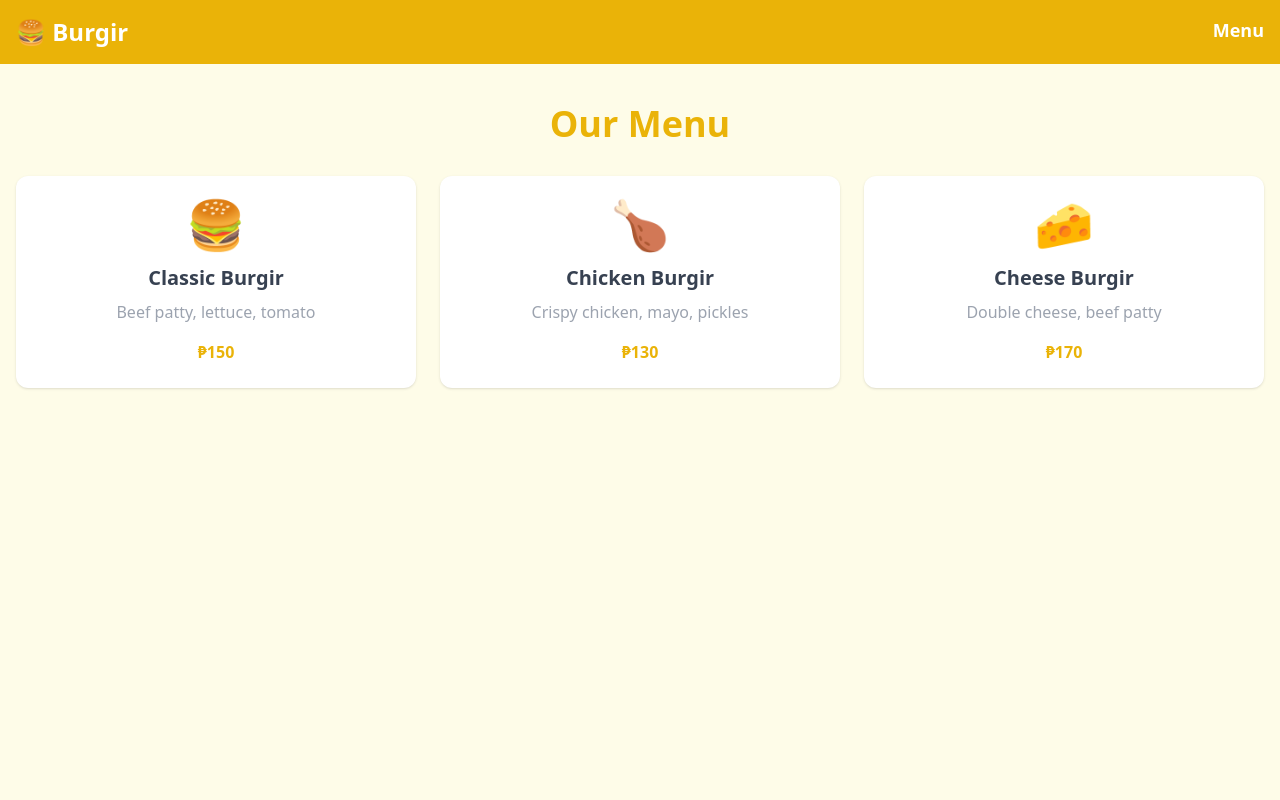
After one commit to anjiolinanakayacontact-netizen/burgir, a Django app: template burgir/templates/menu.html in a window 1280 px wide. The commit adds this page. Run offline with Django 5.2, Linux system fonts and the light colour scheme; the template is opened without the code that fills it, so the values that code supplies are empty; some libraries are stand-ins or nearby versions.

Commit message:
Add homepage and menu page

```diff
--- a/burgir/templates/burgir/home.html
+++ b/burgir/templates/burgir/home.html
@@ -13,6 +13,8 @@
         <h1 class="text-6xl font-bold text-yellow-500">🍔 Burgir</h1>
         <p class="text-2xl mt-4 text-gray-600">I love Django + Tailwind!</p>
         <p class="text-lg mt-2 text-gray-400">Mahal ko ang Django + Tailwind!</p>
+        <a href="/menu/" class="mt-6 inline-block bg-yellow-500 text-white px-6 py-3 rounded-full font-bold text-lg hover:bg-yellow-600">
+    View Menu</a>
     </div>
 
 </body>
--- /dev/null
+++ b/burgir/templates/menu.html
@@ -0,0 +1,49 @@
+{% load tailwind_tags %}
+<!DOCTYPE html>
+<html lang="en">
+<head>
+    <meta charset="UTF-8">
+    <meta name="viewport" content="width=device-width, initial-scale=1.0">
+    <title>Burgir - Menu</title>
+    {% tailwind_css %}
+</head>
+<body class="bg-yellow-50 min-h-screen">
+
+    <nav class="bg-yellow-500 p-4">
+        <div class="container mx-auto flex justify-between">
+            <a href="/" class="text-white text-2xl font-bold">🍔 Burgir</a>
+            <a href="/menu/" class="text-white text-lg font-semibold">Menu</a>
+        </div>
+    </nav>
+
+    <div class="container mx-auto mt-10 px-4">
+        <h1 class="text-4xl font-bold text-yellow-500 text-center mb-8">Our Menu</h1>
+
+        <div class="grid grid-cols-1 md:grid-cols-3 gap-6">
+
+            <div class="bg-white rounded-xl shadow p-6 text-center">
+                <div class="text-5xl mb-4">🍔</div>
+                <h2 class="text-xl font-bold text-gray-700">Classic Burgir</h2>
+                <p class="text-gray-400 mt-2">Beef patty, lettuce, tomato</p>
+                <p class="text-yellow-500 font-bold mt-4">₱150</p>
+            </div>
+
+            <div class="bg-white rounded-xl shadow p-6 text-center">
+                <div class="text-5xl mb-4">🍗</div>
+                <h2 class="text-xl font-bold text-gray-700">Chicken Burgir</h2>
+                <p class="text-gray-400 mt-2">Crispy chicken, mayo, pickles</p>
+                <p class="text-yellow-500 font-bold mt-4">₱130</p>
+            </div>
+
+            <div class="bg-white rounded-xl shadow p-6 text-center">
+                <div class="text-5xl mb-4">🧀</div>
+                <h2 class="text-xl font-bold text-gray-700">Cheese Burgir</h2>
+                <p class="text-gray-400 mt-2">Double cheese, beef patty</p>
+                <p class="text-yellow-500 font-bold mt-4">₱170</p>
+            </div>
+
+        </div>
+    </div>
+
+</body>
+</html>
--- a/burgir/urls.py
+++ b/burgir/urls.py
@@ -3,4 +3,5 @@ from . import views
 
 urlpatterns = [
     path('', views.home, name='home'),
+    path('menu/', views.menu, name='menu'),
 ]
--- a/burgir/views.py
+++ b/burgir/views.py
@@ -2,3 +2,6 @@ from django.shortcuts import render
 
 def home(request):
     return render(request, 'burgir/home.html')
+
+def menu(request):
+    return render(request, 'burgir/menu.html')
--- a/theme/static/css/dist/styles.css
+++ b/theme/static/css/dist/styles.css
@@ -641,8 +641,28 @@ video {
   margin-top: 1rem;
 }
 
+.mb-4 {
+  margin-bottom: 1rem;
+}
+
+.mb-8 {
+  margin-bottom: 2rem;
+}
+
+.mt-10 {
+  margin-top: 2.5rem;
+}
+
+.mt-6 {
+  margin-top: 1.5rem;
+}
+
 .block {
   display: block;
+}
+
+.inline-block {
+  display: inline-block;
 }
 
 .flex {
@@ -681,6 +701,10 @@ video {
   transform: translate(var(--tw-translate-x), var(--tw-translate-y)) rotate(var(--tw-rotate)) skewX(var(--tw-skew-x)) skewY(var(--tw-skew-y)) scaleX(var(--tw-scale-x)) scaleY(var(--tw-scale-y));
 }
 
+.grid-cols-1 {
+  grid-template-columns: repeat(1, minmax(0, 1fr));
+}
+
 .content-start {
   align-content: flex-start;
 }
@@ -691,6 +715,22 @@ video {
 
 .justify-center {
   justify-content: center;
+}
+
+.justify-between {
+  justify-content: space-between;
+}
+
+.gap-6 {
+  gap: 1.5rem;
+}
+
+.rounded-xl {
+  border-radius: 0.75rem;
+}
+
+.rounded-full {
+  border-radius: 9999px;
 }
 
 .border {
@@ -705,6 +745,39 @@ video {
 .bg-yellow-50 {
   --tw-bg-opacity: 1;
   background-color: rgb(254 252 232 / var(--tw-bg-opacity, 1));
+}
+
+.bg-white {
+  --tw-bg-opacity: 1;
+  background-color: rgb(255 255 255 / var(--tw-bg-opacity, 1));
+}
+
+.bg-yellow-500 {
+  --tw-bg-opacity: 1;
+  background-color: rgb(234 179 8 / var(--tw-bg-opacity, 1));
+}
+
+.p-4 {
+  padding: 1rem;
+}
+
+.p-6 {
+  padding: 1.5rem;
+}
+
+.px-4 {
+  padding-left: 1rem;
+  padding-right: 1rem;
+}
+
+.px-6 {
+  padding-left: 1.5rem;
+  padding-right: 1.5rem;
+}
+
+.py-3 {
+  padding-top: 0.75rem;
+  padding-bottom: 0.75rem;
 }
 
 .text-center {
@@ -735,8 +808,22 @@ video {
   line-height: 1.75rem;
 }
 
+.text-4xl {
+  font-size: 2.25rem;
+  line-height: 2.5rem;
+}
+
+.text-xl {
+  font-size: 1.25rem;
+  line-height: 1.75rem;
+}
+
 .font-bold {
   font-weight: 700;
+}
+
+.font-semibold {
+  font-weight: 600;
 }
 
 .leading-normal {
@@ -767,6 +854,22 @@ video {
   color: rgb(234 179 8 / var(--tw-text-opacity, 1));
 }
 
+.text-gray-700 {
+  --tw-text-opacity: 1;
+  color: rgb(55 65 81 / var(--tw-text-opacity, 1));
+}
+
+.text-white {
+  --tw-text-opacity: 1;
+  color: rgb(255 255 255 / var(--tw-text-opacity, 1));
+}
+
+.shadow {
+  --tw-shadow: 0 1px 3px 0 rgb(0 0 0 / 0.1), 0 1px 2px -1px rgb(0 0 0 / 0.1);
+  --tw-shadow-colored: 0 1px 3px 0 var(--tw-shadow-color), 0 1px 2px -1px var(--tw-shadow-color);
+  box-shadow: var(--tw-ring-offset-shadow, 0 0 #0000), var(--tw-ring-shadow, 0 0 #0000), var(--tw-shadow);
+}
+
 .filter {
   filter: var(--tw-blur) var(--tw-brightness) var(--tw-contrast) var(--tw-grayscale) var(--tw-hue-rotate) var(--tw-invert) var(--tw-saturate) var(--tw-sepia) var(--tw-drop-shadow);
 }
@@ -774,3 +877,14 @@ video {
 .ease-in-out {
   transition-timing-function: cubic-bezier(0.4, 0, 0.2, 1);
 }
+
+.hover\:bg-yellow-600:hover {
+  --tw-bg-opacity: 1;
+  background-color: rgb(202 138 4 / var(--tw-bg-opacity, 1));
+}
+
+@media (min-width: 768px) {
+  .md\:grid-cols-3 {
+    grid-template-columns: repeat(3, minmax(0, 1fr));
+  }
+}
```
Also changed, not shown: 1 other file.
